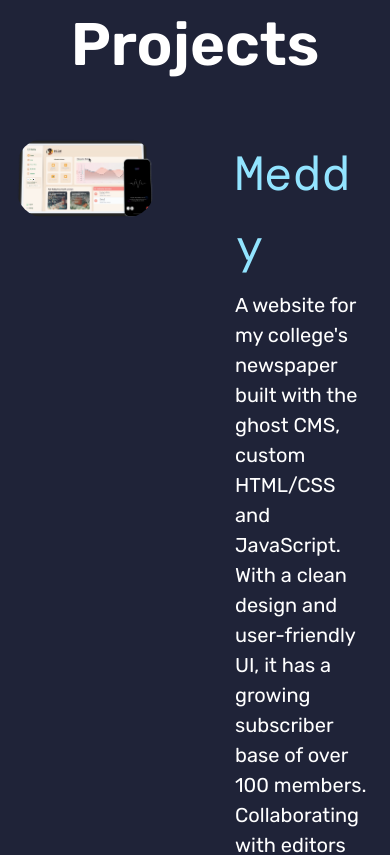
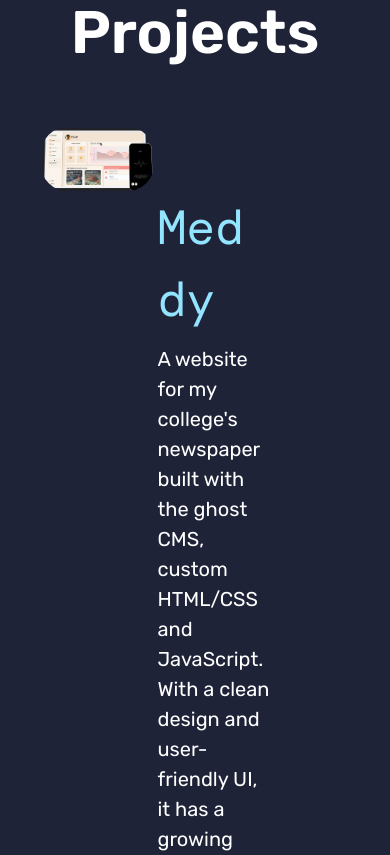
Before and after one commit to VarSiv/portfolio, a React (Create React App) app: page / in a window 390 px wide. Shown: the part 1560-2415 px from the top of the page. Built offline with nearby package versions, Linux system fonts and the light colour scheme; a web font is replaced by a local one.

Commit message:
start of mobile stuff

```diff
--- a/src/App.js
+++ b/src/App.js
@@ -17,7 +17,7 @@ function App() {
   };
   return (
     <ChakraProvider>
-      <Box minH="100vh" bg="#1F2338" p={4}>
+      <Box minH="100vh" bg="#1F2338" p={10} className='lg:p:4'>
         <Navbar language={language} toggleLanguage={toggleLanguage} sticky="top"/>
         <Hero language={language} />
         <Skills language={language} />
--- a/src/components/contact.js
+++ b/src/components/contact.js
@@ -50,7 +50,7 @@ export const Contact = ({ language }) => {
     };
 
     return (
-        <Flex maxW="6xl" w="full" flexDir={'row'} alignItems="center" justifyContent="space-between" mx="auto" marginTop={100} marginBottom={100}>
+        <Flex maxW="6xl" w="full" flexDir={["column-reverse", "column-reverse", "row"]} alignItems="center" justifyContent="space-between" mx="auto" marginTop={100} marginBottom={100}>
 
             <VStack width='50%' height='50%' pr={10} alignItems="left" alignSelf="center">
                 <form onSubmit={handleSubmit}>
--- a/src/components/projects.js
+++ b/src/components/projects.js
@@ -24,7 +24,7 @@ export const Projects = ({ language }) => {
                     {capitalizeFirstLetter(getTranslation('projects'))}
                 </Text>
 
-                <Flex mb={20}>
+                <Flex mb={20} flexDir={["column", "column", "row"]}>
 
                     <Box width='50%' height='50%' pr={10}>
                         <Image src={meddy} alt='Siam Revista example' maxWidth="100%" maxHeight="100%" objectFit="contain" borderRadius={30}/>
@@ -61,7 +61,7 @@ export const Projects = ({ language }) => {
                         <div style={{ borderTop: "1px solid #4a4d5c ", marginTop: 20, marginBottom: 20 }}></div>
                     </Box>
 
-                <Flex my={20}>
+                <Flex my={20} flexDir={["column", "column", "row"]}>
                     <VStack width='50%' height='50%' pr={10} alignItems="left" alignSelf="center">
                         <Text fontSize="5xl" color={TEXT_BLUE} className="font-mono">{getTranslation('siam-news')}</Text>
                         <Text fontSize='20px' color="white" className="font-rubik">{getTranslation('siam-desc')}</Text>
```
Also changed, not shown: src/components/hero.js (+5 -5 lines).
